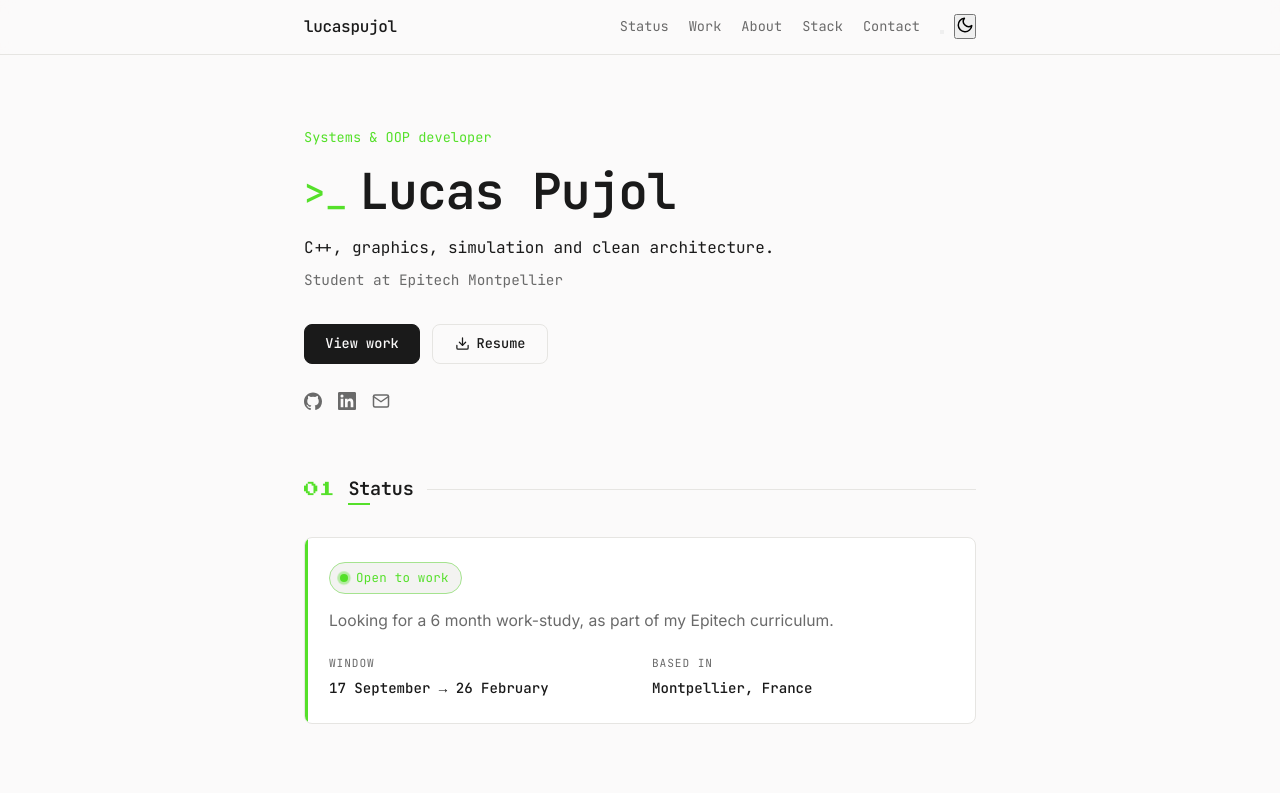
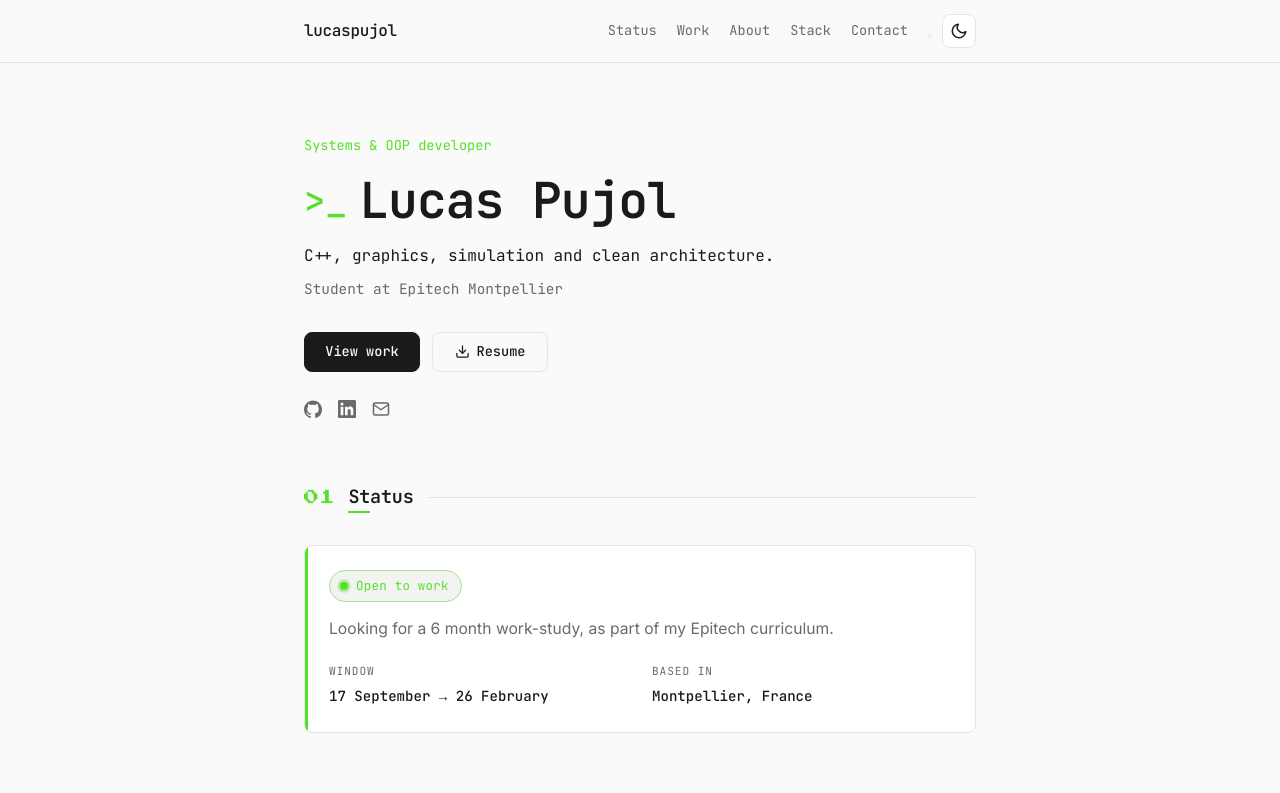
Before and after one commit to lucaspujol/portfolio, a React (Vite) app: page / in a window 1280 px wide. Shown: the top 793 px of the page. Built offline with nearby package versions, Linux system fonts and the light colour scheme.

Commit message:
fix(theme-toggle): add icon button class to theme toggle button

```diff
--- a/src/components/ThemeToggle.jsx
+++ b/src/components/ThemeToggle.jsx
@@ -10,7 +10,7 @@ export default function ThemeToggle() {
   return (
     <button
       type="button"
-      className="theme-toggle"
+      className="icon-btn theme-toggle"
       onClick={toggleTheme}
       aria-label={ui.themeToggle.ariaLabel(isDark)}
     >
```
